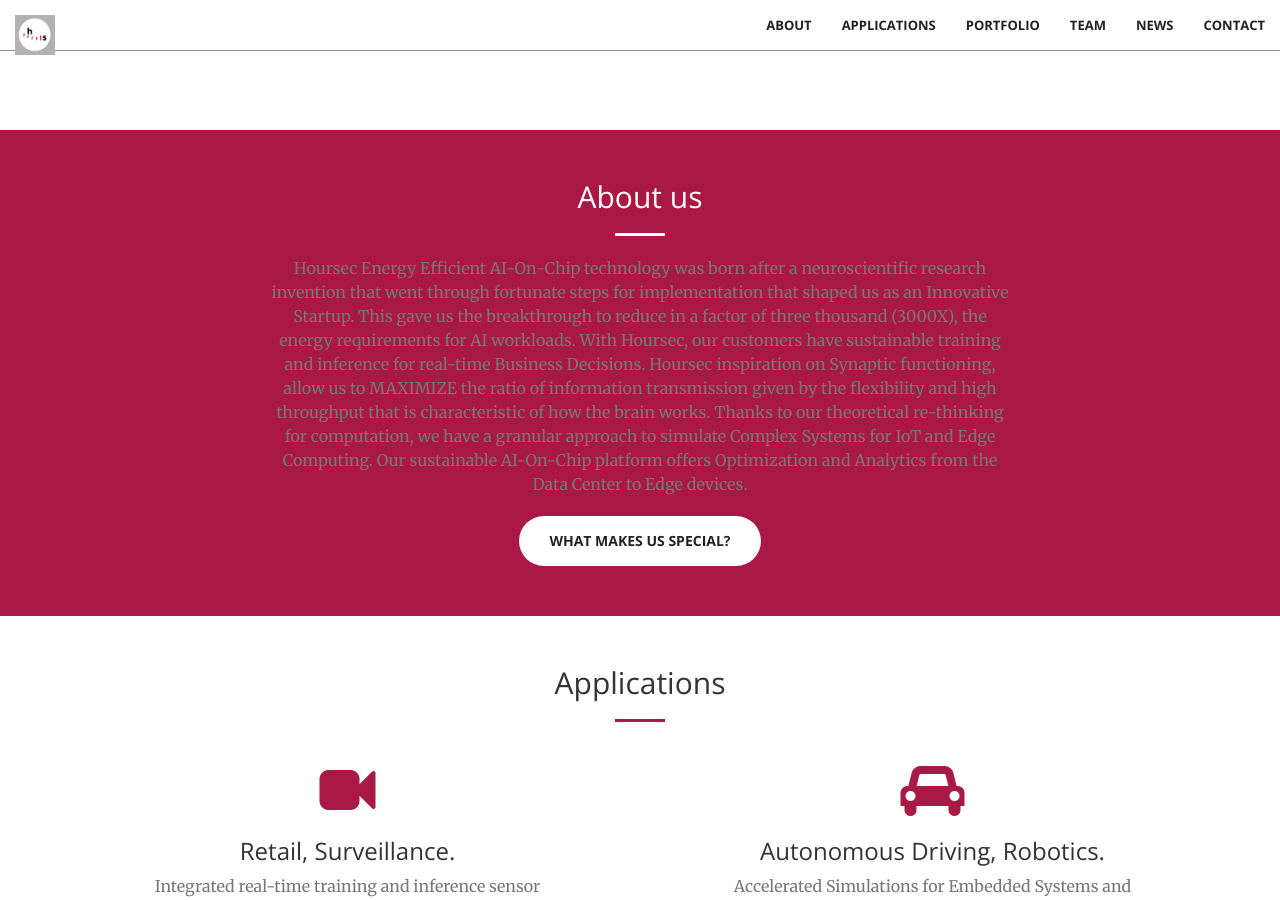
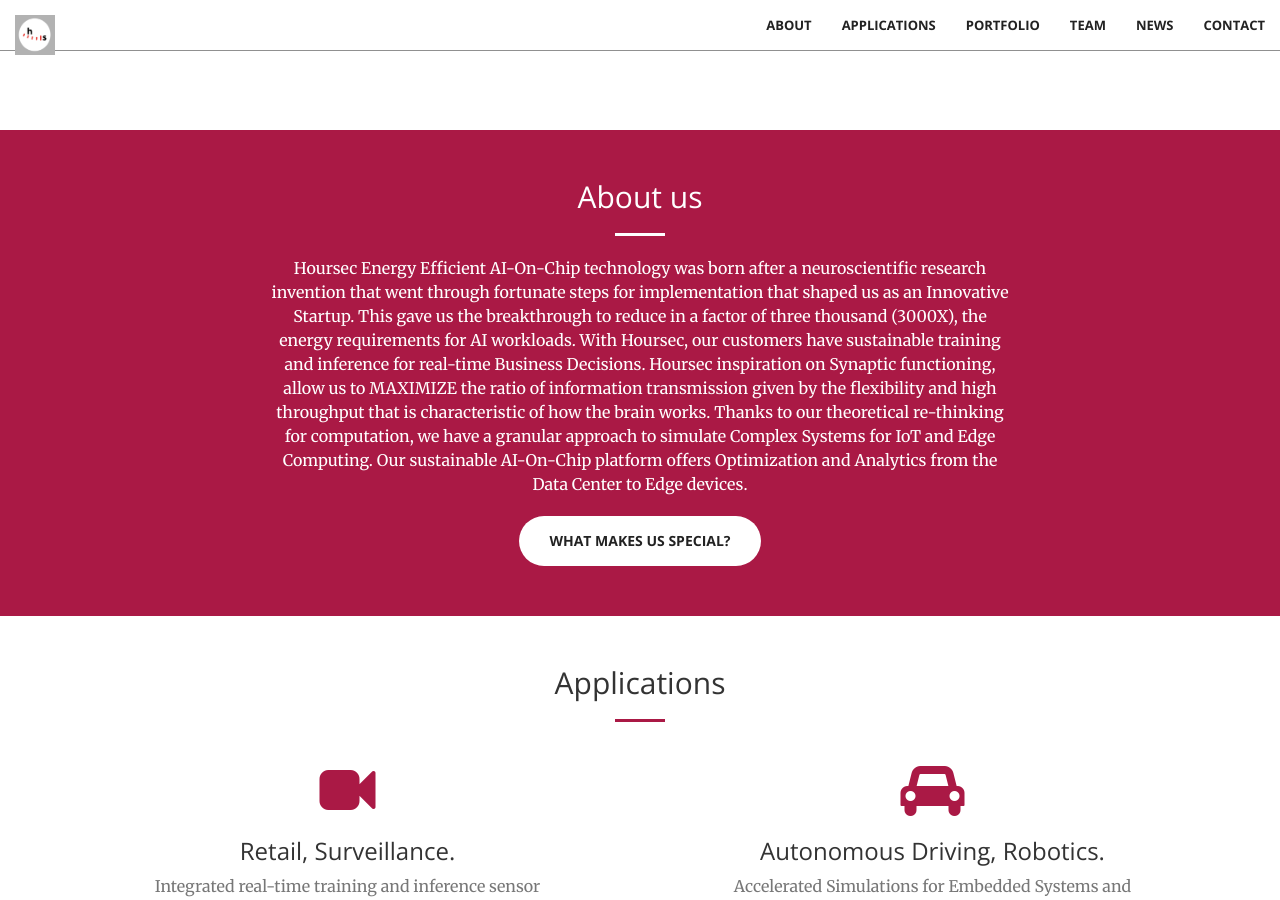
Before and after one commit to hoursec/github.io, a Jekyll site: the page built from index.html, in a window 1280 px wide and 900 px high, scrolled down 770 px. Built offline with Jekyll 4.4.1, drawn with Linux system fonts in a browser that asks for light colours.

Commit message:
Update call-to-action.html

```diff
--- a/_includes/call-to-action.html
+++ b/_includes/call-to-action.html
@@ -4,7 +4,7 @@
             <div class="col-lg-8 col-lg-offset-2 text-center">
                 <h2 class="section-heading">About us</h2>
                 <hr class="light">
-                <p class="text-muted">
+                <p class="text-center">
 			Hoursec Energy Efficient AI-On-Chip technology was born after a neuroscientific research invention that went through fortunate steps for
 			implementation that shaped us as an Innovative Startup. This gave us the breakthrough to reduce in a factor of three thousand (3000X), the
 			energy requirements for AI workloads. With Hoursec, our customers have sustainable training and inference for real-time Business Decisions.
```
